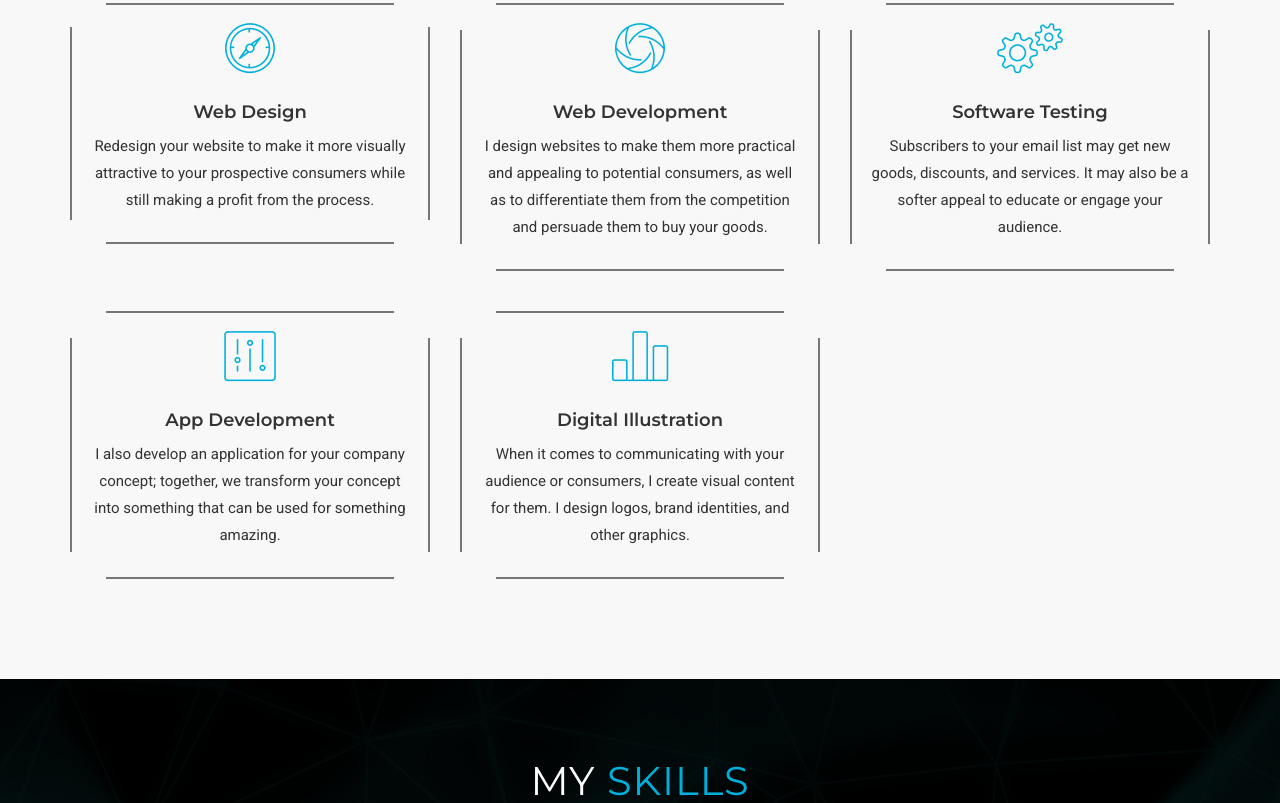
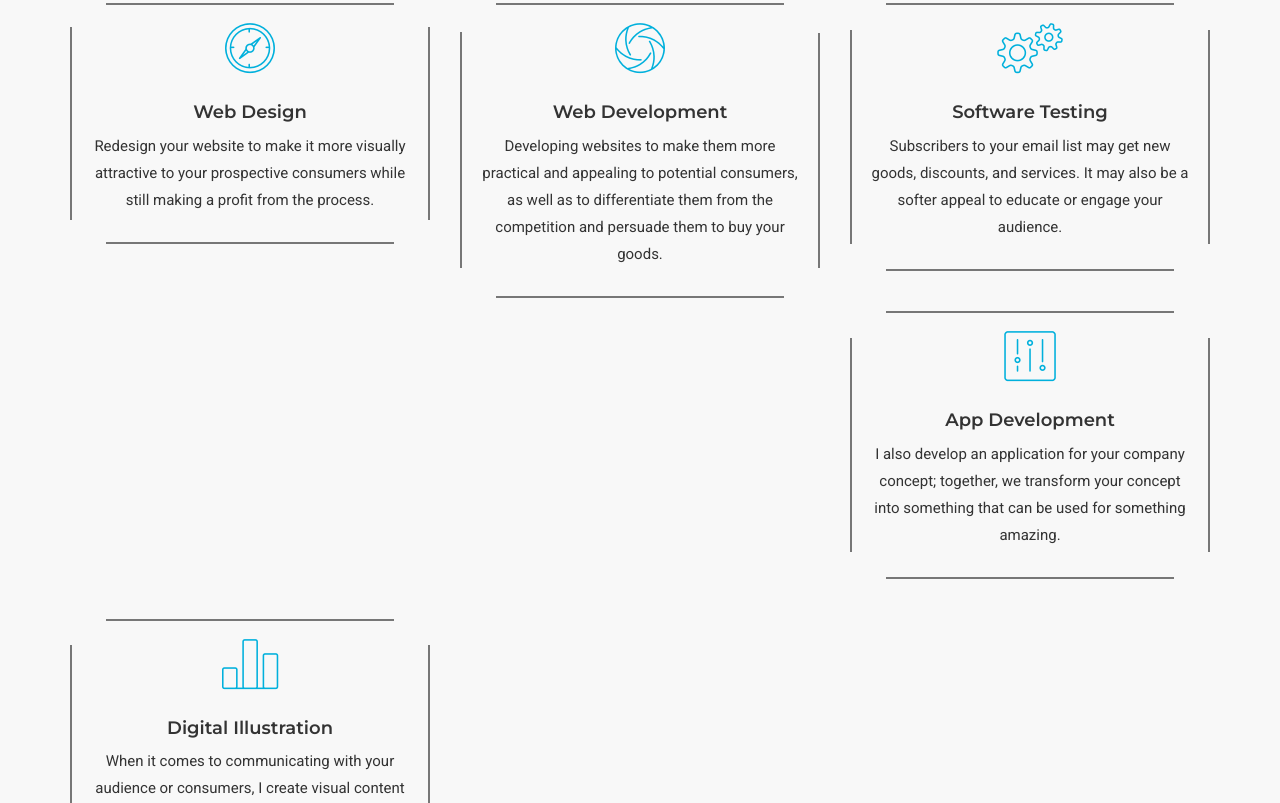
Before and after one commit to Aiswarya-VJ/Personal-Portfolio, a plain HTML site: page personal-portfolio/index.html in a window 1280 px wide. Shown: the part 1538-2341 px from the top of the page. Drawn offline with nearby package versions, Linux system fonts and the light colour scheme; animation ran at ten frames a second.

Commit message:
third  commit

```diff
--- a/personal-portfolio/index.html
+++ b/personal-portfolio/index.html
@@ -181,7 +181,7 @@
                         </div>
                         <div class="service-content">
                             <h4>Web Development</h4>
-                            <p>I design websites to make them more practical and appealing to potential consumers, as well as to differentiate them from the competition and persuade them to buy your goods.</p>
+                            <p>Developing websites to make them more practical and appealing to potential consumers, as well as to differentiate them from the competition and persuade them to buy your goods.</p>
                         </div>
                     </div>
                 </div>
```
